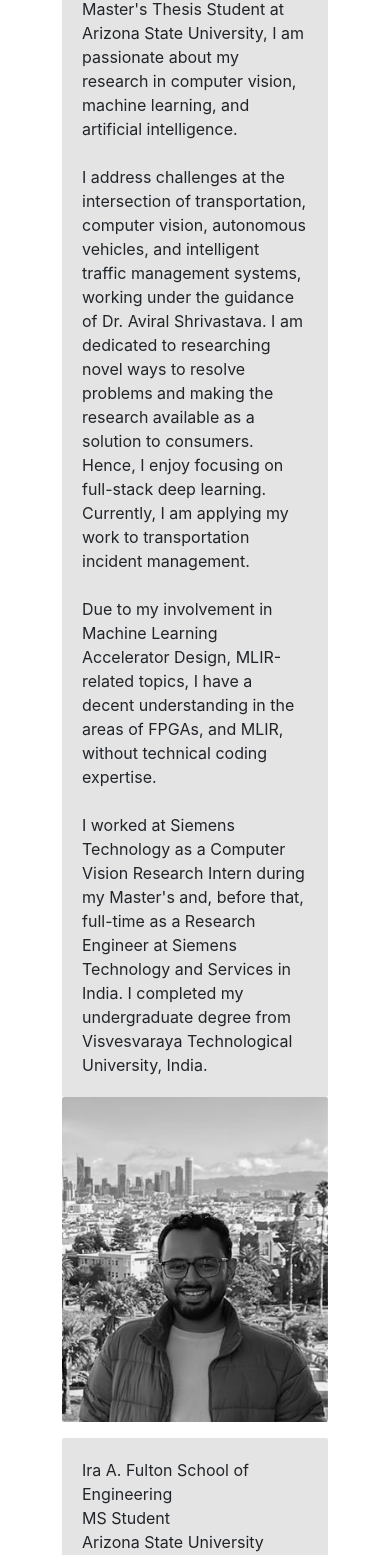
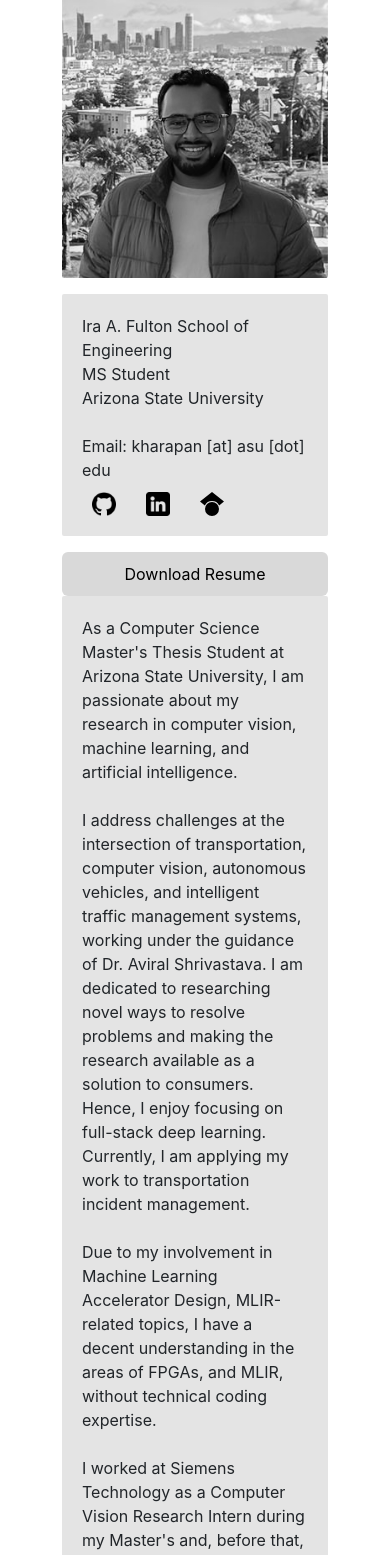
Before and after one commit to kaustubhharapanahalli/kaustubhharapanahalli.github.io, a React (Create React App) app: page /#/ in a window 390 px wide. Shown: the part 388-1943 px from the top of the page. Built offline with nearby package versions, Linux system fonts and the light colour scheme.

Commit message:
Update layout to fit the requirements of the mobile view of the website

```diff
--- a/src/components/Homepage.js
+++ b/src/components/Homepage.js
@@ -27,41 +27,9 @@ const Home = () => {
             <h1>Kaustubh Harapanahalli</h1>
           </Col>
         </Row>
+
         <Row>
-          <Col md={7}>
-            <div className="text-box">
-              <p className="mb-4">
-                As a Computer Science Master's Thesis Student at Arizona State
-                University, I am passionate about my research in computer
-                vision, machine learning, and artificial intelligence.
-              </p>
-              <p className="mb-4">
-                I address challenges at the intersection of transportation,
-                computer vision, autonomous vehicles, and intelligent traffic
-                management systems, working under the guidance of Dr. Aviral
-                Shrivastava. I am dedicated to researching novel ways to resolve
-                problems and making the research available as a solution to
-                consumers. Hence, I enjoy focusing on full-stack deep learning.
-                Currently, I am applying my work to transportation incident
-                management.
-              </p>
-              <p className="mb-4">
-                Due to my involvement in Machine Learning Accelerator Design,
-                MLIR-related topics, I have a decent understanding in the areas
-                of FPGAs, and MLIR, without technical coding expertise.
-              </p>
-              <p>
-                I worked at Siemens Technology as a Computer Vision Research
-                Intern during my Master's and, before that, full-time as a
-                Research Engineer at Siemens Technology and Services in India. I
-                completed my undergraduate degree from Visvesvaraya
-                Technological University, India.
-              </p>
-              {/* More content */}
-            </div>
-          </Col>
-          <Col md={1} />
-          <Col md={4} className="text-md-end text-center">
+          <Col md={4} className="text-md-end text-center order-md-last">
             <img
               ref={imageRef}
               src={`${process.env.PUBLIC_URL}/Assets/images/profile_image.png`}
@@ -115,19 +83,42 @@ const Home = () => {
               target="_blank"
               rel="noopener noreferrer"
             >
-              <Button
-                className="mt-3"
-                style={{
-                  width: imageWidth ? `${imageWidth}px` : "100%",
-                  backgroundColor: "#D9D9D9",
-                  border: "none",
-                  padding: "10px 20px",
-                  color: "#000",
-                }}
-              >
-                Download Resume
-              </Button>
+              <Button className="mt-3 download-btn">Download Resume</Button>
             </a>
+          </Col>
+
+          {/* Text Content Column */}
+          <Col md={7}>
+            <div className="text-box">
+              <p className="mb-4">
+                As a Computer Science Master's Thesis Student at Arizona State
+                University, I am passionate about my research in computer
+                vision, machine learning, and artificial intelligence.
+              </p>
+              <p className="mb-4">
+                I address challenges at the intersection of transportation,
+                computer vision, autonomous vehicles, and intelligent traffic
+                management systems, working under the guidance of Dr. Aviral
+                Shrivastava. I am dedicated to researching novel ways to resolve
+                problems and making the research available as a solution to
+                consumers. Hence, I enjoy focusing on full-stack deep learning.
+                Currently, I am applying my work to transportation incident
+                management.
+              </p>
+              <p className="mb-4">
+                Due to my involvement in Machine Learning Accelerator Design,
+                MLIR-related topics, I have a decent understanding in the areas
+                of FPGAs, and MLIR, without technical coding expertise.
+              </p>
+              <p>
+                I worked at Siemens Technology as a Computer Vision Research
+                Intern during my Master's and, before that, full-time as a
+                Research Engineer at Siemens Technology and Services in India. I
+                completed my undergraduate degree from Visvesvaraya
+                Technological University, India.
+              </p>
+              {/* More content */}
+            </div>
           </Col>
         </Row>
       </Container>
```
